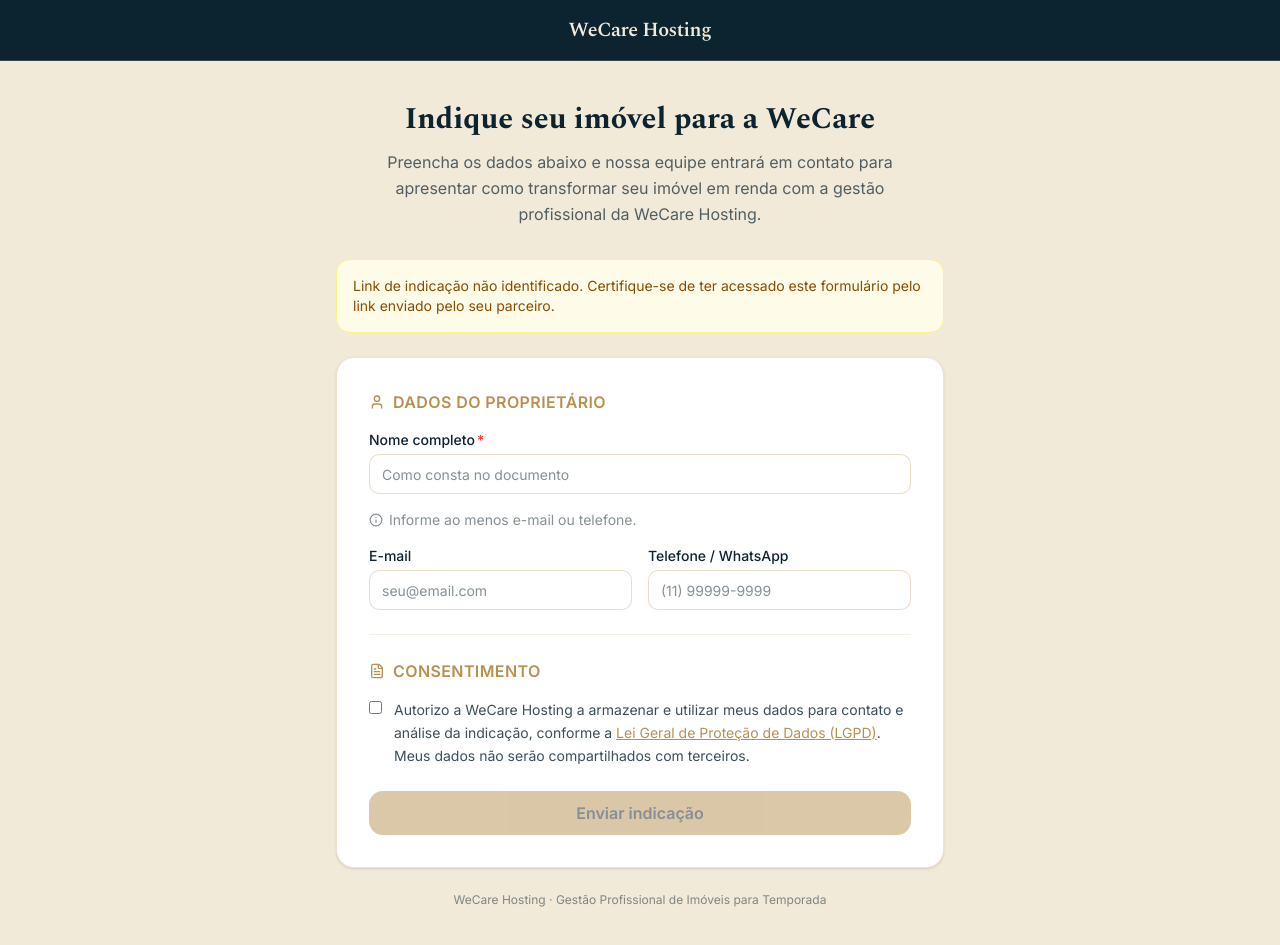
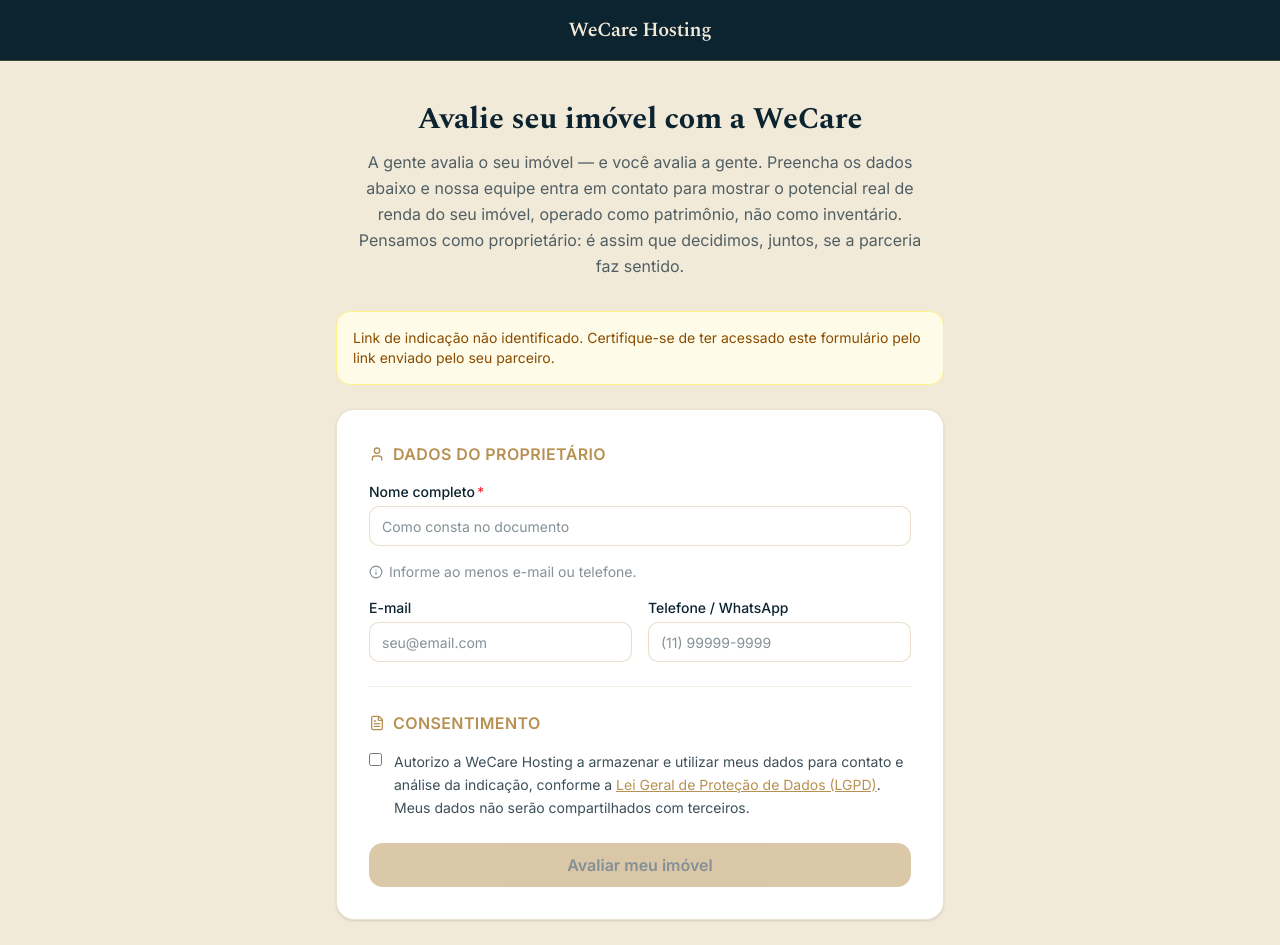
Before and after one commit to WECARE-HOSTING/wecare-parceiros, a Next.js app in the folder frontend/: page /cadastro in a window 1280 px wide. Shown: the top 945 px of the page. Built offline with nearby package versions, Linux system fonts and the light colour scheme; no server answers.

Commit message:
feat: textos da página /cadastro atualizados pelo Carlos

```diff
--- a/frontend/app/cadastro/page.tsx
+++ b/frontend/app/cadastro/page.tsx
@@ -162,11 +162,13 @@
         {/* Chamada */}
         <div className="text-center space-y-3 pb-2">
           <h1 className="text-2xl md:text-3xl font-bold text-[#0C2330] font-[family-name:var(--font-spectral)]">
-            Indique seu imóvel para a WeCare
+            Avalie seu imóvel com a WeCare
           </h1>
           <p className="text-[#0C2330]/70 text-base leading-relaxed max-w-xl mx-auto">
-            Preencha os dados abaixo e nossa equipe entrará em contato para apresentar
-            como transformar seu imóvel em renda com a gestão profissional da WeCare Hosting.
+            A gente avalia o seu imóvel — e você avalia a gente. Preencha os dados abaixo
+            e nossa equipe entra em contato para mostrar o potencial real de renda do seu
+            imóvel, operado como patrimônio, não como inventário. Pensamos como proprietário:
+            é assim que decidimos, juntos, se a parceria faz sentido.
           </p>
         </div>
 
@@ -253,7 +255,7 @@
                 Enviando…
               </>
             ) : (
-              "Enviar indicação"
+              "Avaliar meu imóvel"
             )}
           </button>
         </form>
```
